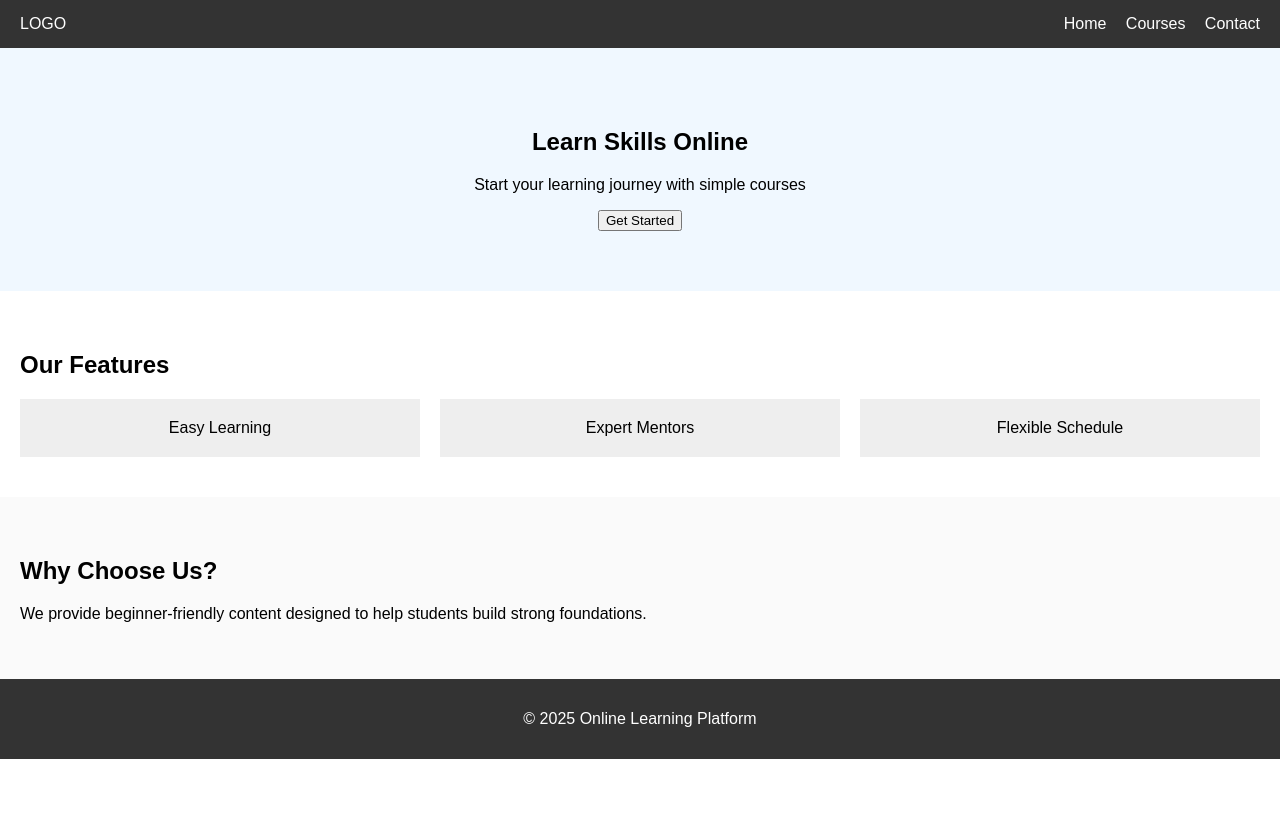
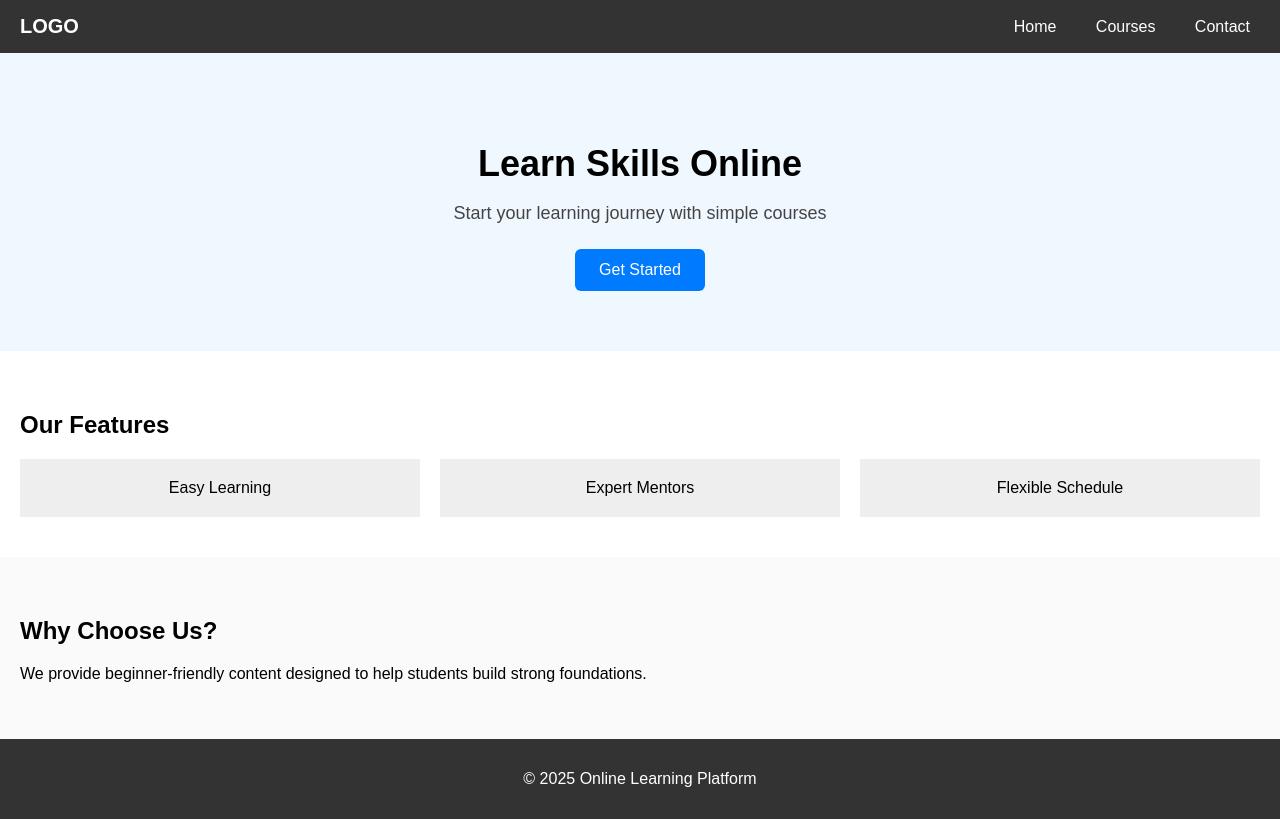
Before and after one commit to kinziiee21/frontend-level1-week3-kinza, a plain HTML site: page index.html in a window 1280 px wide. Drawn offline with Linux system fonts and the light colour scheme.

Commit message:
Update style.css

```diff
--- a/style.css
+++ b/style.css
@@ -61,3 +61,54 @@ body {
     background-color: #333;
     color: white;
 }
+
+/* =========================
+   WEEK 3 - DAY 2 STYLING
+========================= */
+
+/* Improved Header */
+.header {
+    position: sticky;
+    top: 0;
+    z-index: 100;
+}
+
+.logo {
+    font-size: 20px;
+    font-weight: bold;
+}
+
+.nav a {
+    padding: 6px 10px;
+    border-radius: 4px;
+}
+
+.nav a:hover {
+    background-color: #555;
+}
+
+/* Hero Improvements */
+.hero h1 {
+    font-size: 36px;
+    margin-bottom: 10px;
+}
+
+.hero p {
+    font-size: 18px;
+    margin-bottom: 25px;
+    color: #444;
+}
+
+.hero button {
+    padding: 12px 24px;
+    font-size: 16px;
+    background-color: #007bff;
+    color: white;
+    border: none;
+    border-radius: 6px;
+    cursor: pointer;
+}
+
+.hero button:hover {
+    background-color: #0056b3;
+}
```
